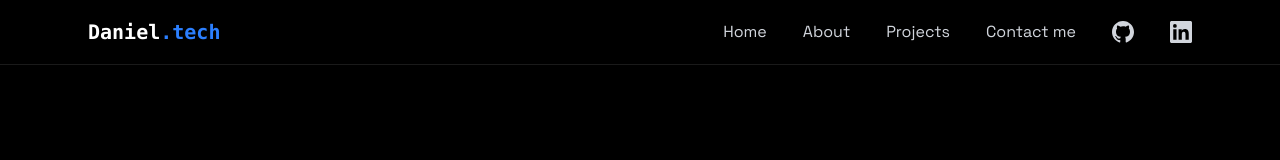
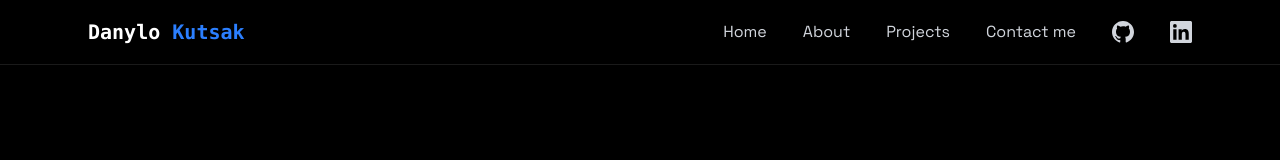
Before and after one commit to DaielCode/Daniel-portfolio, a React (Vite) app: page / in a window 1280 px wide. Shown: the top 160 px of the page. Built offline with nearby package versions, Linux system fonts and the light colour scheme.

Commit message:
Rename Daniel.tech to Danylo Kutsak

```diff
--- a/src/components/sections/Footer.jsx
+++ b/src/components/sections/Footer.jsx
@@ -5,7 +5,7 @@
 
         {/* Ліво — логотип */}
         <a href="#home" className="font-mono text-xl font-bold text-white">
-          Daniel<span className="text-blue-500">.tech</span>
+          Danylo <span className="text-blue-500">Kutsak</span>
         </a>
 
         {/* Центр — навігація */}
--- a/src/components/sections/Navbar.jsx
+++ b/src/components/sections/Navbar.jsx
@@ -11,7 +11,7 @@
         <div className="flex justify-between items-center h-16">
           <a href="#home" className="font-mono text-xl font-bold text-white">
             {" "}
-            Daniel<span className="text-blue-500">.tech</span>
+            Danylo <span className="text-blue-500">Kutsak</span>
           </a>
           <div
             className="w-10 h-10 flex items-center justify-center cursor-pointer z-40 md:hidden text-2xl"
```
